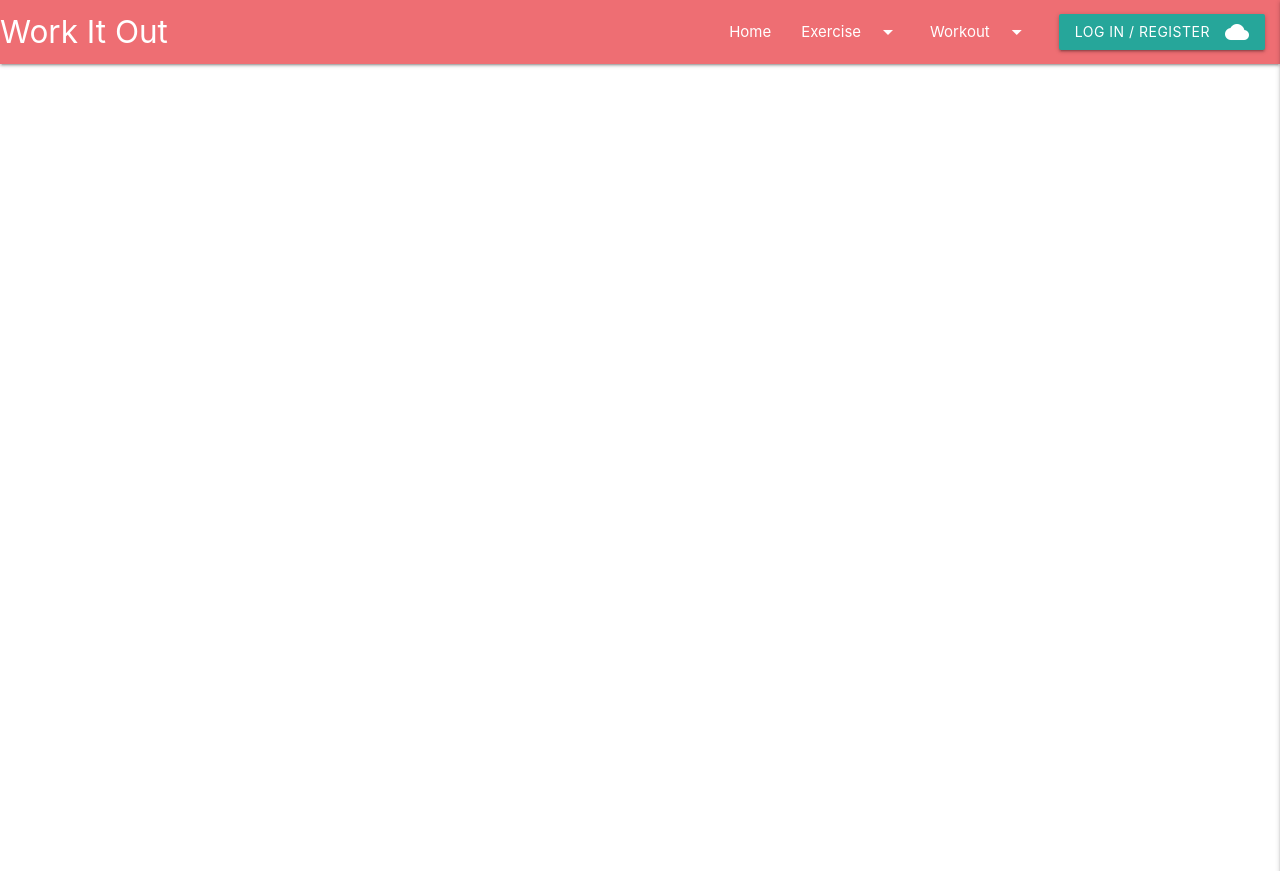
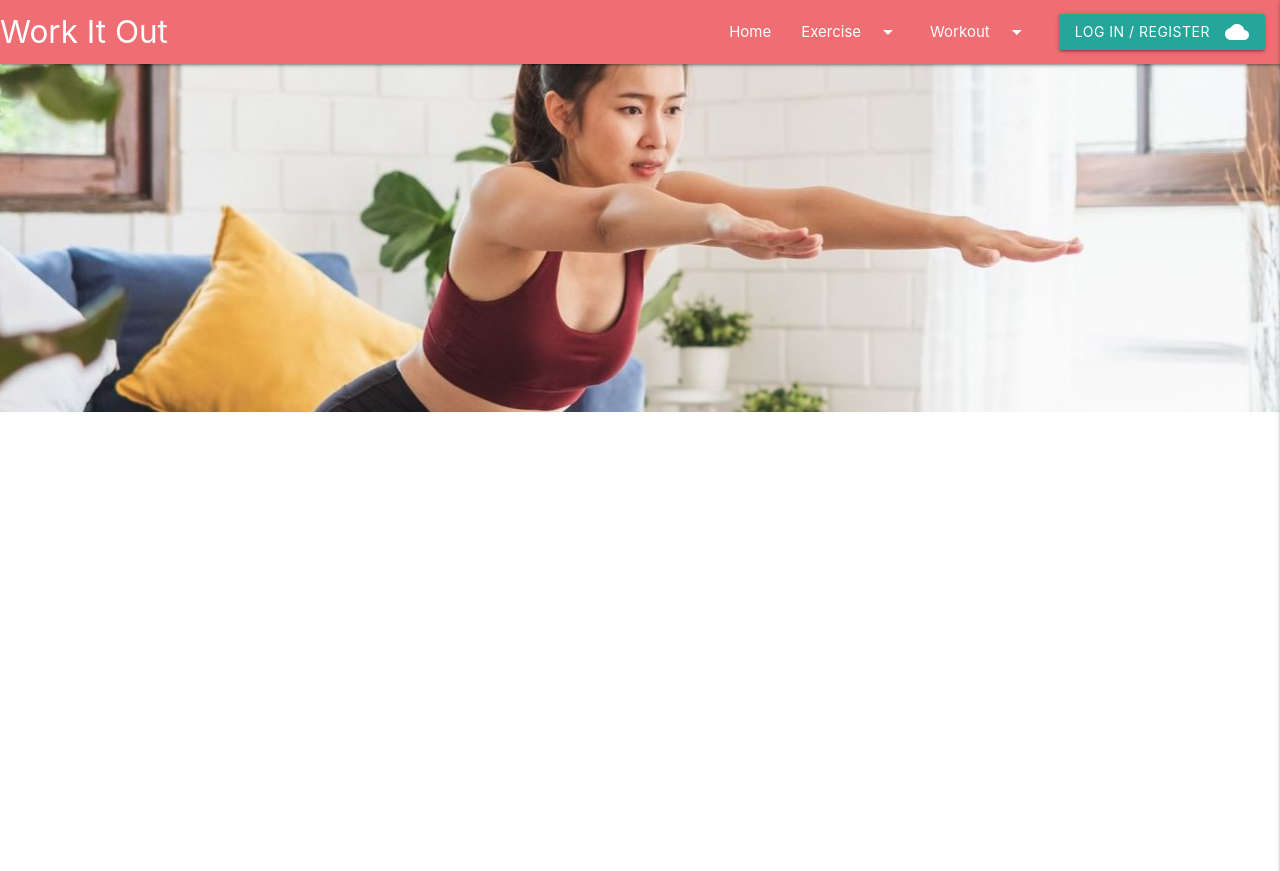
Before and after one commit to lornebb/Building-Block-Body, a Flask app: page / in a window 1280 px wide. Run offline with Flask 2, Linux system fonts and the light colour scheme; data that the repository does not hold is empty; some libraries are stand-ins or nearby versions.

Commit message:
Added parallex to base page and init'd on scripts.js

```diff
--- a/static/css/style.css
+++ b/static/css/style.css
@@ -0,0 +1,3 @@
+.parallax-container {
+    height: 40vh;
+  }
--- a/static/js/script.js
+++ b/static/js/script.js
@@ -1,5 +1,6 @@
 $(document).ready(function(){
     $('.sidenav').sidenav({edge: "right"});
     $(".dropdown-trigger").dropdown({ hover: false });
+    $('.parallax').parallax();
     $('input#username, input#password').characterCounter();
   });
--- a/templates/base.html
+++ b/templates/base.html
@@ -66,6 +66,9 @@
         {% endif %}
       {% endwith %}
     </section>
+    <div class="parallax-container">
+      <div class="parallax"><img src="../static/images/young-woman-workout-at-home.jpg"></div>
+    </div>
 
     <main class="container">
       {% block content %}
```
Also changed, not shown: static/images/young-woman-workout-at-home.jpg (added).
